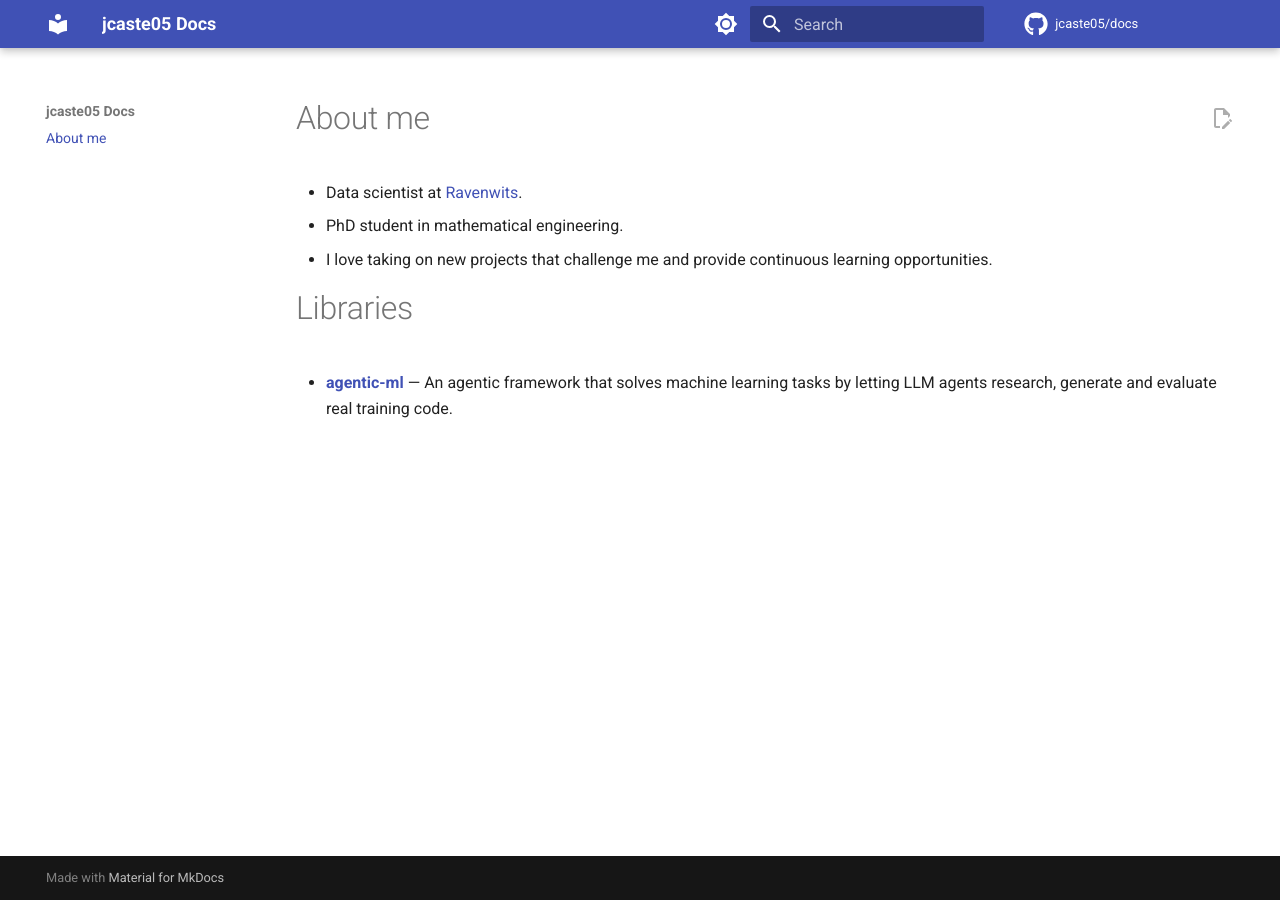
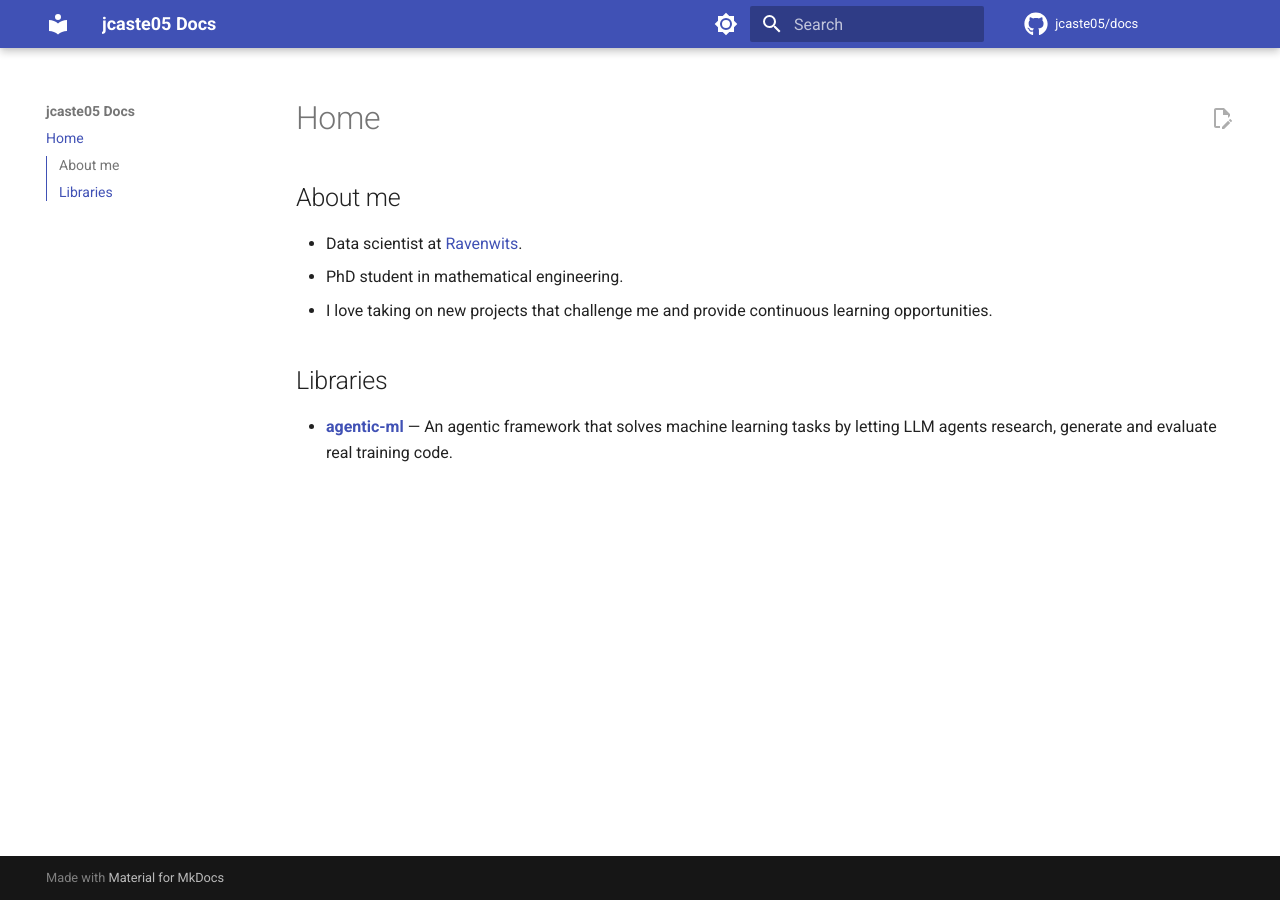
Before and after one commit to jcaste05/docs, an MkDocs documentation site: the page built from docs/index.md, in a window 1280 px wide. Built offline with MkDocs 1.6.1 and Material for MkDocs 9.7.7, drawn with Linux system fonts in a browser that asks for light colours; comment, search, counter and statistics services are not loaded.

Commit message:
fix: heading

```diff
--- a/docs/index.md
+++ b/docs/index.md
@@ -1,10 +1,10 @@
-# About me
+## About me
 
 - Data scientist at [Ravenwits](https://github.com/RavenwitsSL).
 - PhD student in mathematical engineering.
 - I love taking on new projects that challenge me and provide continuous learning opportunities.
 
-# Libraries
+## Libraries
 
 - **[agentic-ml](agentic-ml/)** — An agentic framework that solves machine learning tasks
   by letting LLM agents research, generate and evaluate real training code.
```
